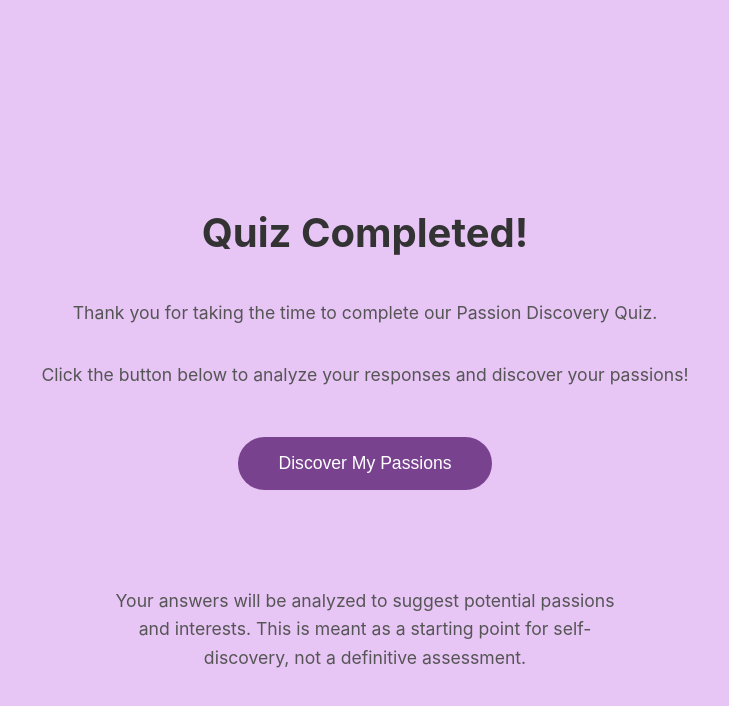
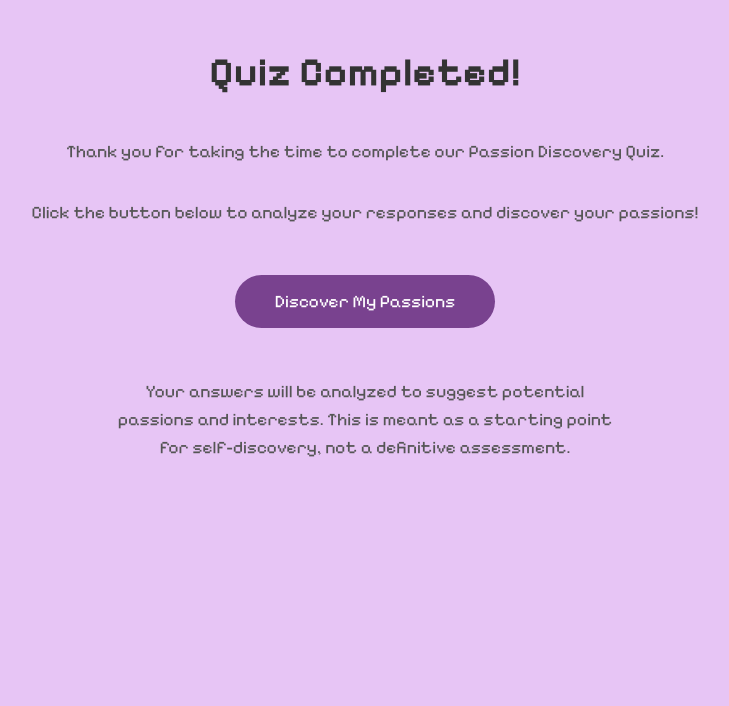
Before and after one commit to susiekim101/TimeLeaf, a React (Create React App) app in the folder athenahacks/: page /end in a window 1280 px wide. Shown: the top 706 px of the page, without its empty margins (275-1004 px from the left). Built offline with nearby package versions, Linux system fonts and the light colour scheme.

Commit message:
created new passion card

```diff
--- a/athenahacks/src/css/EndPage.css
+++ b/athenahacks/src/css/EndPage.css
@@ -1,10 +1,10 @@
   /* EndPage.css */
   .end-container {
+    font-family: "Pixelify Sans", sans-serif;
     max-width: 700px;
     margin: 0 auto;
     padding: 3rem 2rem;
     text-align: center;
-    min-height: 100vh;
     display: flex;
     flex-direction: column;
     align-items: center;
@@ -25,6 +25,7 @@
   }
 
   .submit-button {
+    font-family: "Pixelify Sans", sans-serif;
     background-color: #79428F;
     color: white;
     border: none;
@@ -57,7 +58,6 @@
   }
 
   .disclaimer {
-    margin-top: 3rem;
     font-size: 0.9rem;
     color: #888;
     max-width: 500px;
--- a/athenahacks/src/css/QuestionPage.css
+++ b/athenahacks/src/css/QuestionPage.css
@@ -3,7 +3,6 @@
     max-width: 800px;
     margin: 0 auto;
     padding: 2rem;
-    min-height: 100vh;
     display: flex;
     flex-direction: column;
   }
@@ -72,7 +71,7 @@
     cursor: pointer;
     transition: all 0.3s ease;
     align-self: flex-end;
-    margin-top: auto;
+    margin-top: 50px;
   }
 
   .next-button:hover {
```
Also changed, not shown: athenahacks/src/components/PassionCard.tsx (added, +19 -0 lines).
